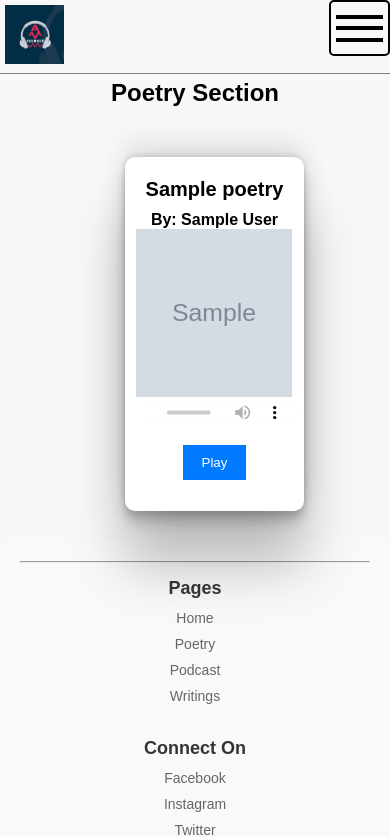
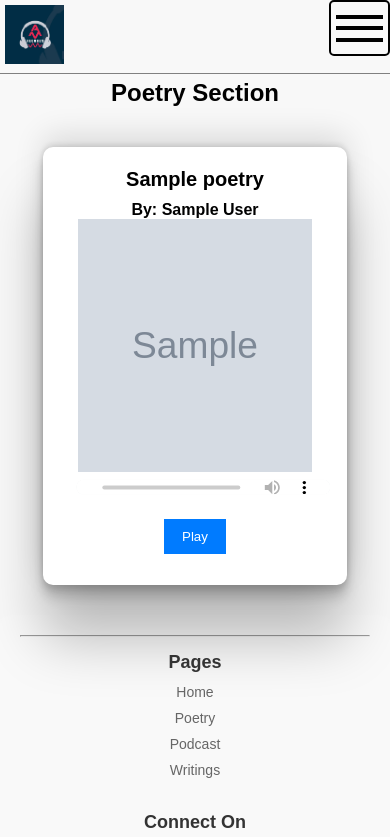
Before and after one commit to gaudeltheg/audiosite, a PHP site: page /poetry.php in a window 390 px wide. Shown: the top 837 px of the page. Run offline with PHP 8.4, Linux system fonts and the light colour scheme; tables that the repository leaves empty hold one stand-in row (values such as "Sample post"); grey boxes marked "Sample" are stand-in pictures.

Commit message:
Update poetry-responsive.css /prajwal

```diff
--- a/audiofirstdraft/poetry-responsive.css
+++ b/audiofirstdraft/poetry-responsive.css
@@ -2,17 +2,19 @@
     .poetry-container{
         display: flex;
         width: 100%;
+        margin: 0px;
+        gap: 0;
     }
     .cards{
-        width: 46vw;
+        width: 78vw;
+        height: auto;
+        overflow: hidden;
         /* height: 30vh; */
     }
-    /* .image-container img{
-        width: 38vw;
-    } */
+
 .container{
     margin: auto;
-    width: 40vw;
+    width: 71vw;
     margin-top: 15px;
 }
    .cards .container canvas{
@@ -21,12 +23,12 @@
    }
 
    .audio-container{
-    width: 40vw;
+    width: 71vw;
     left: 1%;
    }
    audio{
     left: 1%;
-    width: 41vw;
+    width: 65vw;
    }
    section{
     height: 10vh;
@@ -40,7 +42,8 @@
     width: 16vw;
    }
    .image-container img{
-    width: 40vw;
+    width: 60vw;
+    height: 30vh;
 
    }
    .popup{
```
